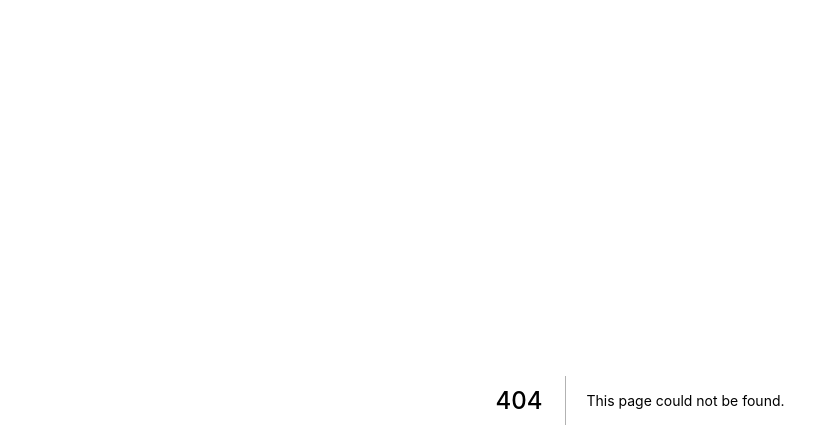
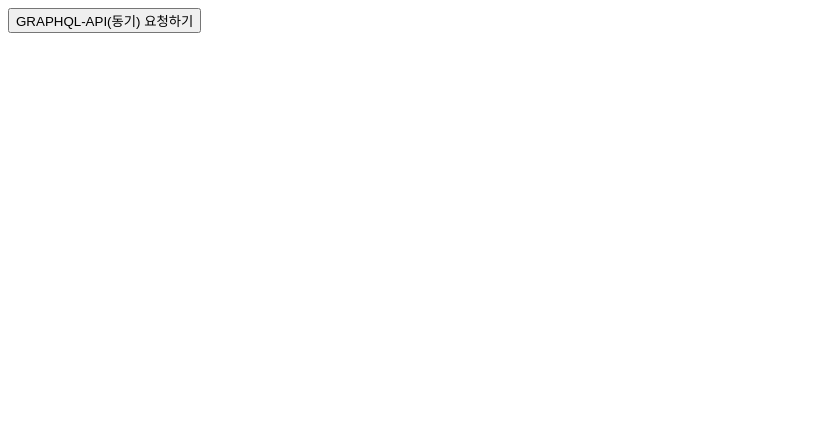
Before and after one commit to chaeyeon-yang/Next-Js-Study, a Next.js app in the folder app/: page /04-02-graphql-mutation in a window 1280 px wide. Before the commit this address had no page. Shown: the top 448 px of the page, without its empty margins (0-839 px from the left). Built offline with nearby package versions, Linux system fonts and the light colour scheme.

Commit message:
Feat: apollo-client 사용 (gql)

```diff
--- /dev/null
+++ b/app/pages/04-02-graphql-mutation/index.js
@@ -0,0 +1,21 @@
+import { gql, useMutation } from "@apollo/client";
+
+const CREATE_BOARD = gql`
+    mutation {
+        createBoard(writer: "채연", title: "하잉", contents: "내용이에유") {
+            _id
+            number
+            message
+        }
+    }
+`;
+
+export default function GraphqlMutationPage() {
+    const [나의함수] = useMutation(CREATE_BOARD);
+    const onClickSubmit = async () => {
+        const result = await 나의함수();
+        console.log(result);
+        alert(result.data.createBoard.message);
+    };
+    return <button onClick={onClickSubmit}>GRAPHQL-API(동기) 요청하기</button>;
+}
--- a/app/pages/_app.js
+++ b/app/pages/_app.js
@@ -1,3 +1,14 @@
+import { ApolloProvider, ApolloClient, InMemoryCache } from "@apollo/client";
+
 export default function App({ Component, pageProps }) {
-    return <Component {...pageProps} />;
+    const client = new ApolloClient({
+        uri: "http://practice.codebootcamp.co.kr/graphql",
+        cache: new InMemoryCache(), // 나중에 하기
+    });
+    return (
+        <ApolloProvider client={client}>
+            <Component {...pageProps} />
+        </ApolloProvider>
+    );
 }
+// 모든 페이지에서 useMutation 사용 가능
```
